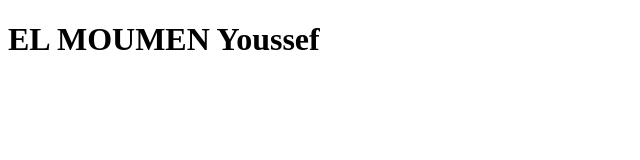
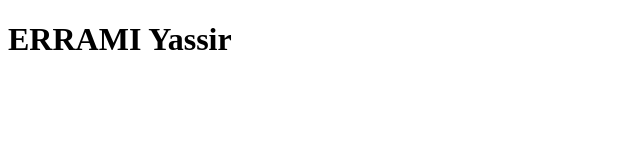
Before and after one commit to PreYem/Git_Priv, a plain HTML site: page index.html in a window 1280 px wide. Shown: the whole page, without its empty margins (0-640 px from the left). Drawn offline with Linux system fonts and the light colour scheme.

Commit message:
update by yassir

```diff
--- a/index.html
+++ b/index.html
@@ -6,6 +6,6 @@
     <title>Repo Priviliges</title>
 </head>
 <body>
-    <h1>EL MOUMEN Youssef</h1>
+    <h1>ERRAMI Yassir</h1>
 </body>
 </html>
```
